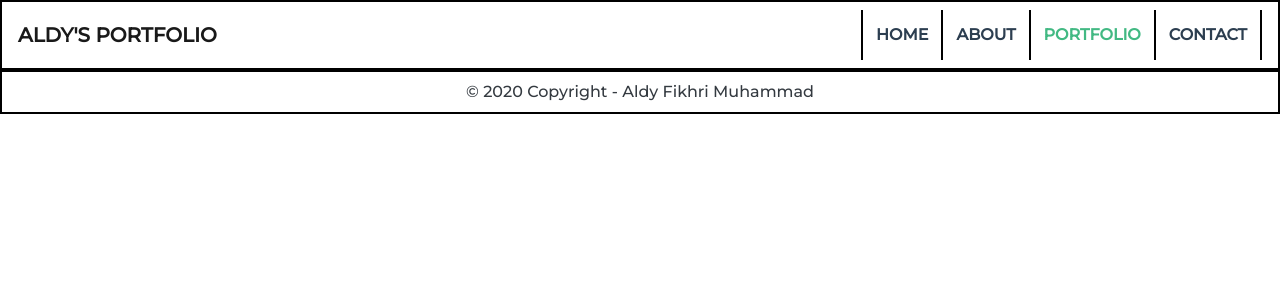
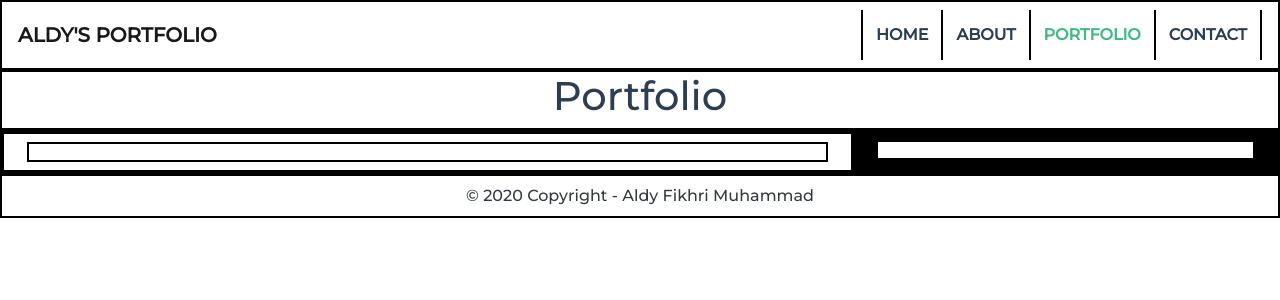
Before and after one commit to aldyfikhrimuhammad/Portfolio-Website-Brutalist-Style, a Vue app: page /portfolio in a window 1280 px wide. Shown: the top 300 px of the page. Built offline with nearby package versions, Linux system fonts and the light colour scheme.

Commit message:
Make Portfolio Section - Layouting

```diff
--- a/src/router/index.js
+++ b/src/router/index.js
@@ -17,6 +17,11 @@ const routes = [
     // this generates a separate chunk (about.[hash].js) for this route
     // which is lazy-loaded when the route is visited.
     component: () => import(/* webpackChunkName: "about" */ '../views/AboutView.vue')
+  },
+  {
+    path: '/portfolio',
+    name: 'portfolio',
+    component: () => import('../views/PortfolioView.vue')
   }
 ]
 
--- /dev/null
+++ b/src/views/PortfolioView.vue
@@ -0,0 +1,20 @@
+<template>
+  <div id="portfolio">
+    <div class="text-center" width="100%" style="border: 2px solid black">
+      <h1>Portfolio</h1>
+    </div>
+    <div>
+      <b-container fluid class="bv-example-row" style="border: 2px solid black">
+        <b-row>
+          <b-col cols="8" style="border: 2px solid black">
+            <div class="m-2 p-2" style="border: 2px solid black;"></div>
+          </b-col>
+          <b-col cols="4" style="border: 2px solid black; background-color: #000;">
+            <div class="m-2 p-2" style="background-color: #fff;"></div>
+          </b-col>
+        </b-row>
+
+      </b-container>
+    </div>
+  </div>
+</template>
```
